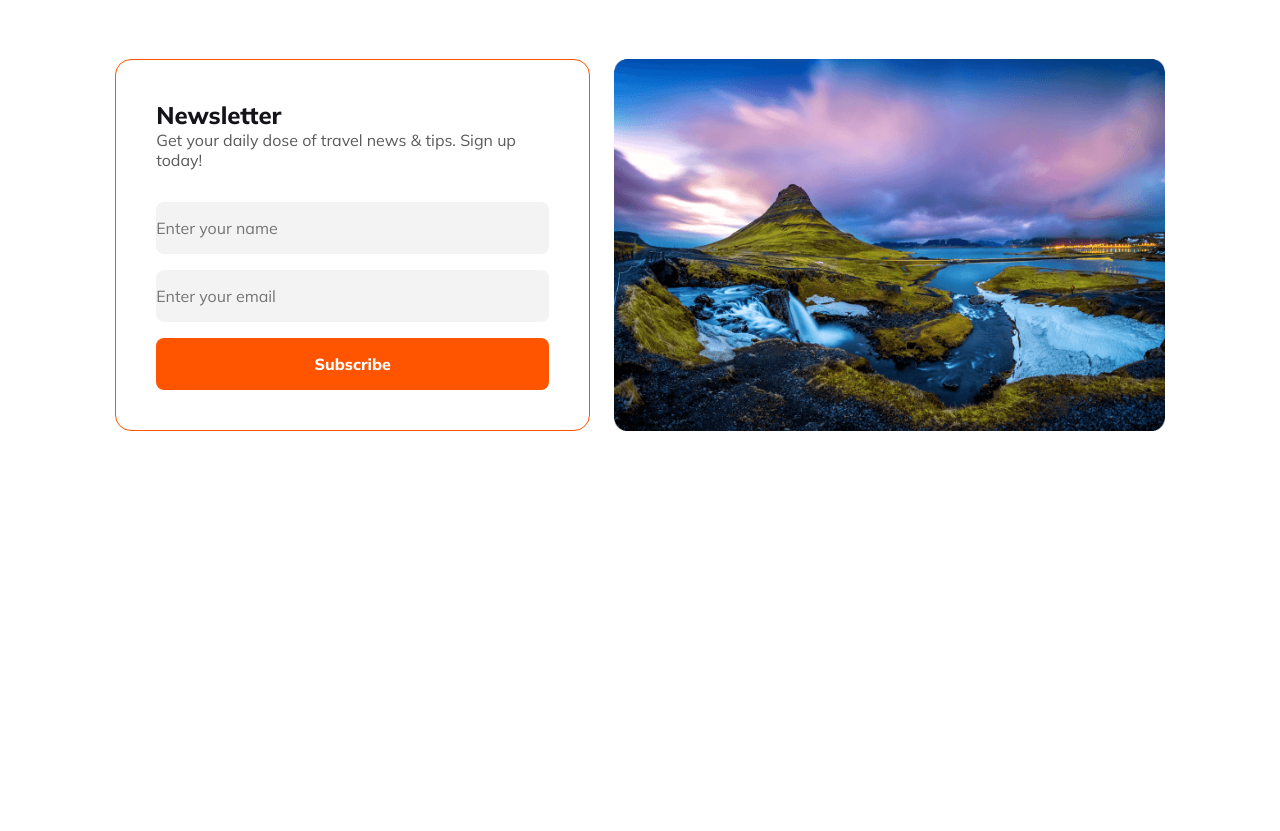
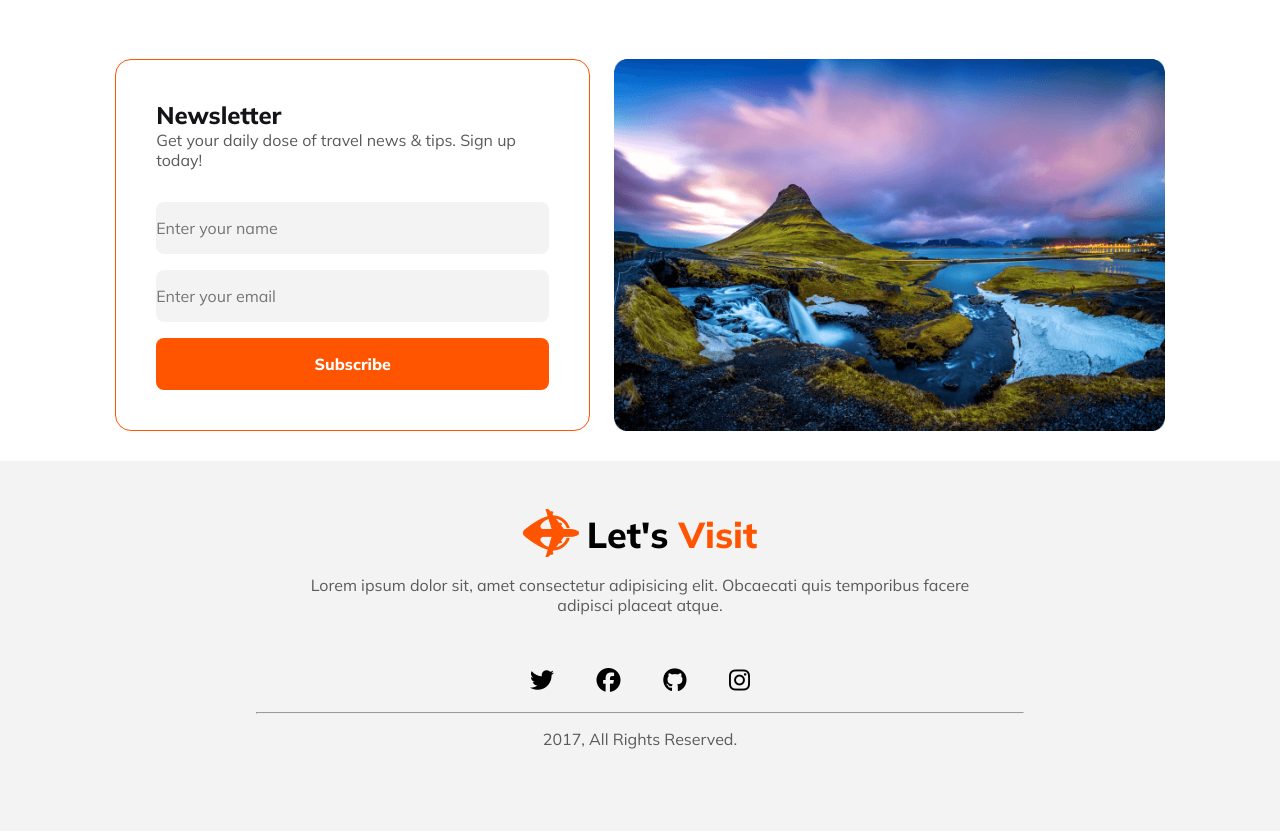
Before and after one commit to MasumSarkerTanoy/assignment-2, a plain HTML site: page index.html in a window 1280 px wide. Shown: the part 2837-3668 px from the top of the page. Before the commit the page ends 3298 px from the top, so only its background shows below. Drawn offline with Linux system fonts and the light colour scheme.

Commit message:
footer added

```diff
--- a/index.html
+++ b/index.html
@@ -13,11 +13,11 @@
 <body>
     <header>
         <nav>
-            <div id="agency">
-                <div id="logo">
+            <div class="agency">
+                <div class="logo">
                     <img src="./Images/logo.png" alt="">
                 </div>
-                <div id="agency-name">Let's <span>Visit</span></div>
+                <div class="agency-name">Let's <span>Visit</span></div>
             </div>
             <ul id="links">
                 <li><a href=""><span>Home</span></a></li>
@@ -175,5 +175,27 @@
             </div>
         </section>
     </main>
+    <footer>
+        <div class="agency">
+            <div class="logo">
+                <img src="./Images/logo.png" alt="">
+            </div>
+            <div class="agency-name">Let's <span>Visit</span></div>
+        </div>
+        <p>
+            Lorem ipsum dolor sit, amet consectetur adipisicing elit. Obcaecati quis temporibus facere adipisci placeat atque.
+
+        </p>
+        <div>
+            <i class="fa-brands fa-twitter social-icon"></i>
+            <i class="fa-brands fa-facebook social-icon"></i>
+            <i class="fa-brands fa-github social-icon"></i>
+            <i class="fa-brands fa-instagram social-icon"></i>
+        </div>
+
+        <hr>
+
+        <p>2017, All Rights Reserved.</p>
+    </footer>
 </body>
 </html>
--- a/styles/index.css
+++ b/styles/index.css
@@ -40,15 +40,15 @@ nav{
     align-items: center;
     margin: 2rem 0rem;
 }
-#agency{
+.agency{
     display: flex;
     align-items: center;
     gap: 1.6rem;
 }
-#logo{
+.logo{
     width: 4.8rem;
 }
-#agency-name{
+.agency-name{
     font-size: 3.6rem;
     font-weight: 800;
 }
@@ -306,6 +306,34 @@ nav{
     width: 100%;
     height: 100%;
 }
+/* -----------------footer section -----------*/
+footer{
+    width:100vw;
+    height: 37rem;
+    background: rgba(19, 19, 24, 0.05);
+    display: flex;
+    flex-direction: column;
+    justify-content: center;
+    align-items: center;
+}
+footer p{
+    width: 54%;
+    color: #5A5A5D;
+    text-align: center;
+    font-size: 1.6rem;
+    font-weight: 400;
+    margin: 1.5rem auto 3.3rem;
+}
+.social-icon{
+   font-size: 2.4rem;
+   padding: 2rem;
+
+}
+hr{
+    width: 60%;
+    height: 2px;
+    background: rgba(19, 19, 24, 0.10);
+}
 /* ---------------------------------------------------------------------------------------- */
 /* Responsive design for 600px Screen size */
 @media screen and (max-width:600px) {
@@ -319,10 +347,10 @@ nav{
     #agency{
         gap: 3.5rem;
     }
-    #agency-name{
+    .agency-name{
         font-size: 2.1rem;
     }
-    #logo{
+    .logo{
         width: 2.8rem;
     }
     #links{
@@ -411,4 +439,10 @@ nav{
     grid-template-columns: 1fr;
     row-gap: 1.6rem;
 }
+footer p{
+    width: 80%;
 }
+hr{
+    width: 86%;
+}
+}
```
